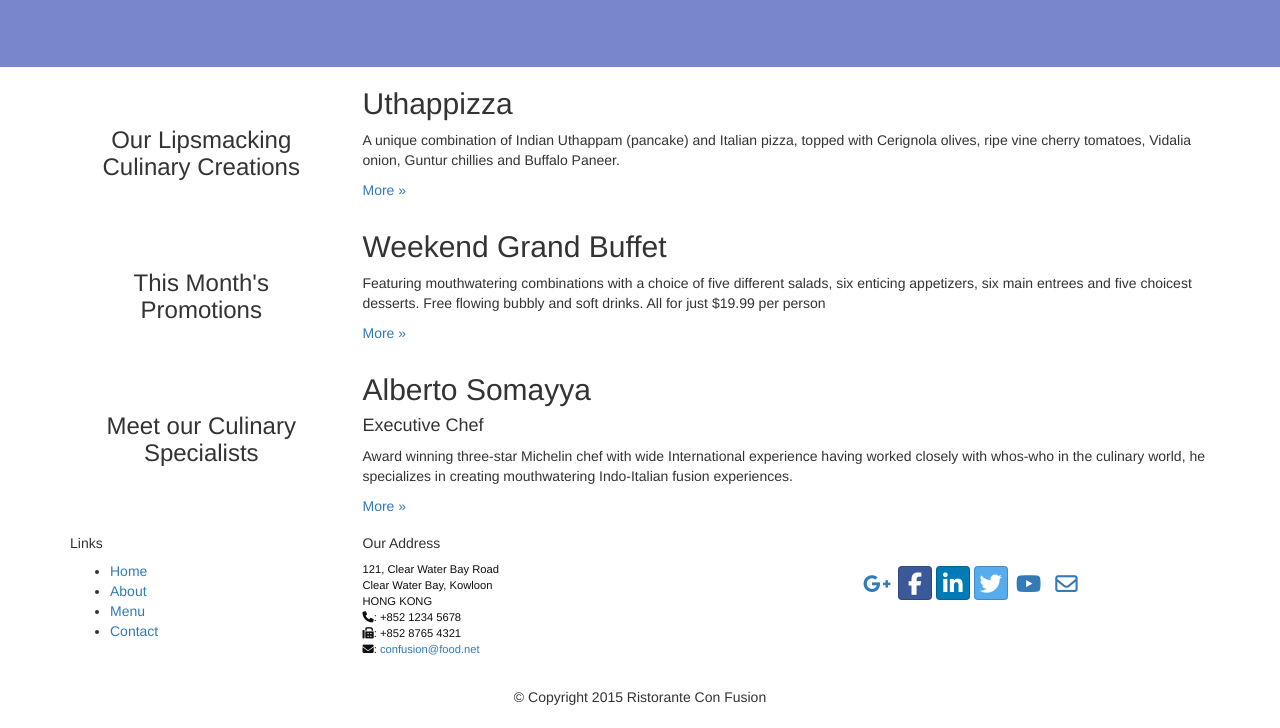
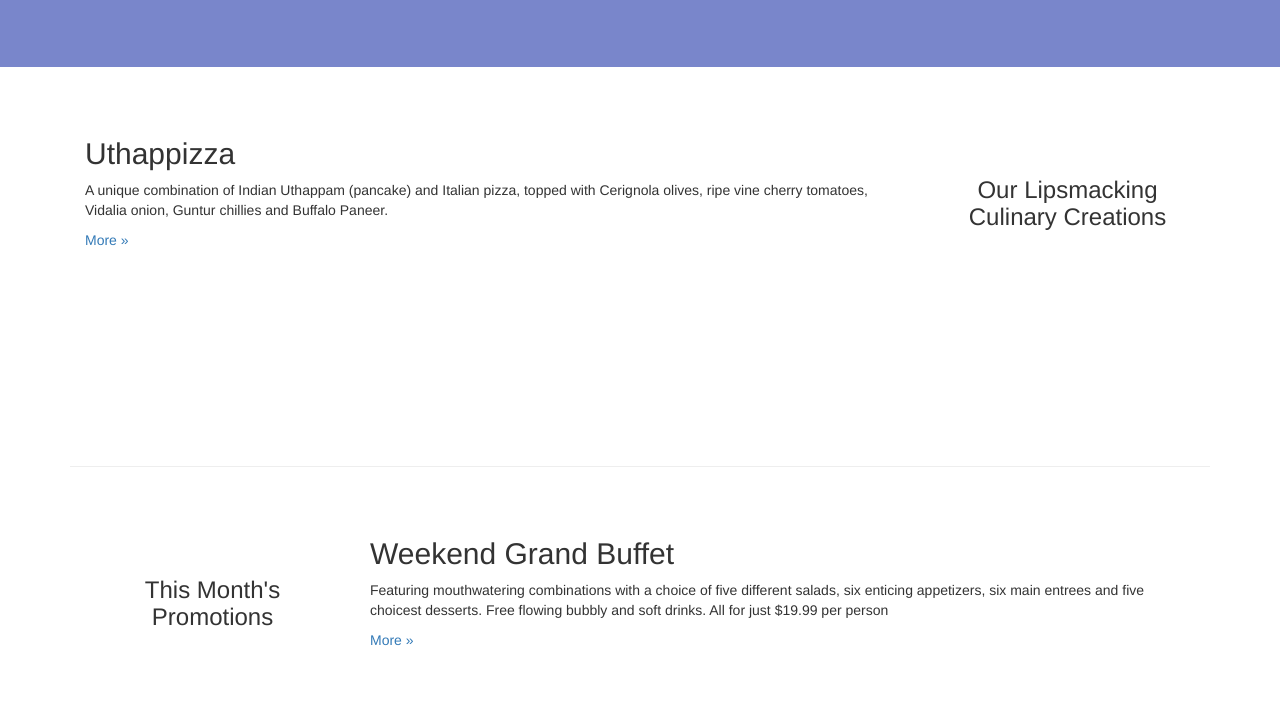
Before and after one commit to nicolasagudelo/conFusion, a plain HTML site: page index.html in a window 1280 px wide. Shown: the part 392-1120 px from the top of the page. Drawn offline with nearby package versions, Linux system fonts and the light colour scheme.

Commit message:
few minor changes

```diff
--- a/index.html
+++ b/index.html
@@ -36,13 +36,13 @@
                     <span class="icon-bar"></span>
                     <span class="icon-bar"></span>
                 </button>
-                <a class="navbar-brand" href="#">Ristorante Con Fusion</a>
+                <a class="navbar-brand" href="index.html">Ristorante Con Fusion</a>
             </div>
             <div id="navbar" class="navbar-collapse collapse">
             <ul class="nav navbar-nav">
-                <li class="active"><a href="#"><span class="glyphicon glyphicon-home"
+                <li class="active"><a href="index.html"><span class="glyphicon glyphicon-home"
                                                      aria-hidden="true"></span> Home</a></li>
-                <li><a href="#">About</a></li>
+                <li><a href="aboutus.html">About</a></li>
                 <li class="dropdown">
                     <a href="#" class="dropdown-toggle" data-toggle="dropdown"
                        role="button" aria-haspopup="true" aria-expanded="false">
@@ -69,7 +69,7 @@
     <!-- Main component for a primary marketing message or call to action -->
 
     <div class="container">
-        <div class="row">
+        <div class="row row-header">
             <div class = "col-xs-12 col-sm-8">
                 <h1>Ristorante con Fusion</h1>
                 <p style="padding:40px;"></p>
@@ -82,12 +82,12 @@
 </header>
 
 <div class = "container">
-    <div class="row">
-        <div class="col-xs-12 col-sm-3">
+    <div class="row row-content">
+        <div class="col-xs-12 col-sm-3 col-sm-push-9">
             <p style="padding:20px;"></p>
             <h3 align=center>Our Lipsmacking Culinary Creations</h3>
         </div>
-        <div class="col-xs-12 col-sm-9">
+        <div class="col-xs-12 col-sm-9 col-sm-pull-3">
             <h2>Uthappizza</h2>
             <p>A unique combination of Indian Uthappam (pancake) and Italian pizza, topped with Cerignola olives, ripe vine cherry tomatoes, Vidalia onion, Guntur chillies and Buffalo Paneer.</p>
             <p><a  href="#">More &raquo;</a></p>
@@ -95,7 +95,7 @@
     </div>
 
 
-    <div class="row">
+    <div class="row row-content">
         <div class="col-xs-12 col-sm-3">
             <p style="padding:20px;"></p>
             <h3 align=center>This Month's Promotions</h3>
@@ -107,12 +107,12 @@
         </div>
     </div>
 
-    <div class="row">
-        <div class="col-xs-12 col-sm-3">
+    <div class="row row-content">
+        <div class="col-xs-12 col-sm-3 col-sm-push-9">
             <p style="padding:20px;"></p>
             <h3 align=center>Meet our Culinary Specialists</h3>
         </div>
-        <div class="col-xs-12 col-sm-9">
+        <div class="col-xs-12 col-sm-9 col-sm-pull-3">
             <h2>Alberto Somayya</h2>
             <h4>Executive Chef</h4>
             <p>Award winning three-star Michelin chef with wide International experience having worked closely with whos-who in the culinary world, he specializes in creating mouthwatering Indo-Italian fusion experiences. </p>
@@ -121,14 +121,14 @@
     </div>
 </div>
 
-<footer>
-    <div class="container">
+<footer class="row-footer">
+<div class="container">
         <div class="row">
-            <div class="col-xs-6 col-sm-3">
+            <div class="col-xs-5 col-xs-offset-1 col-sm-2 col-sm-offset-1">
                 <h5>Links</h5>
-                <ul>
-                    <li><a href="#">Home</a></li>
-                    <li><a href="#">About</a></li>
+                <ul class="list-unstyled">
+                    <li><a href="index.html">Home</a></li>
+                    <li><a href="aboutus.html">About</a></li>
                     <li><a href="#">Menu</a></li>
                     <li><a href="#">Contact</a></li>
                 </ul>
```
